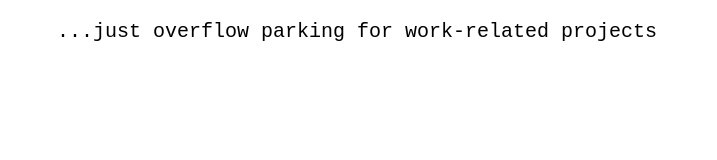
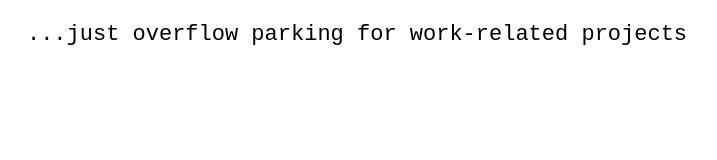
Before and after one commit to ugovaretto/ugovaretto.github.com, a plain HTML site: page index.html in a window 1280 px wide. Shown: the whole page, without its empty margins (283-1000 px from the left). Drawn offline with Linux system fonts and the light colour scheme.

Commit message:
Update index.html

```diff
--- a/index.html
+++ b/index.html
@@ -5,7 +5,7 @@
 body {
   text-align: center;
   font-family: Courier New;
-  font-size: 20px
+  font-size: 22px
 }
 </style>
 <title>Ugo@GitHub</title>
```
